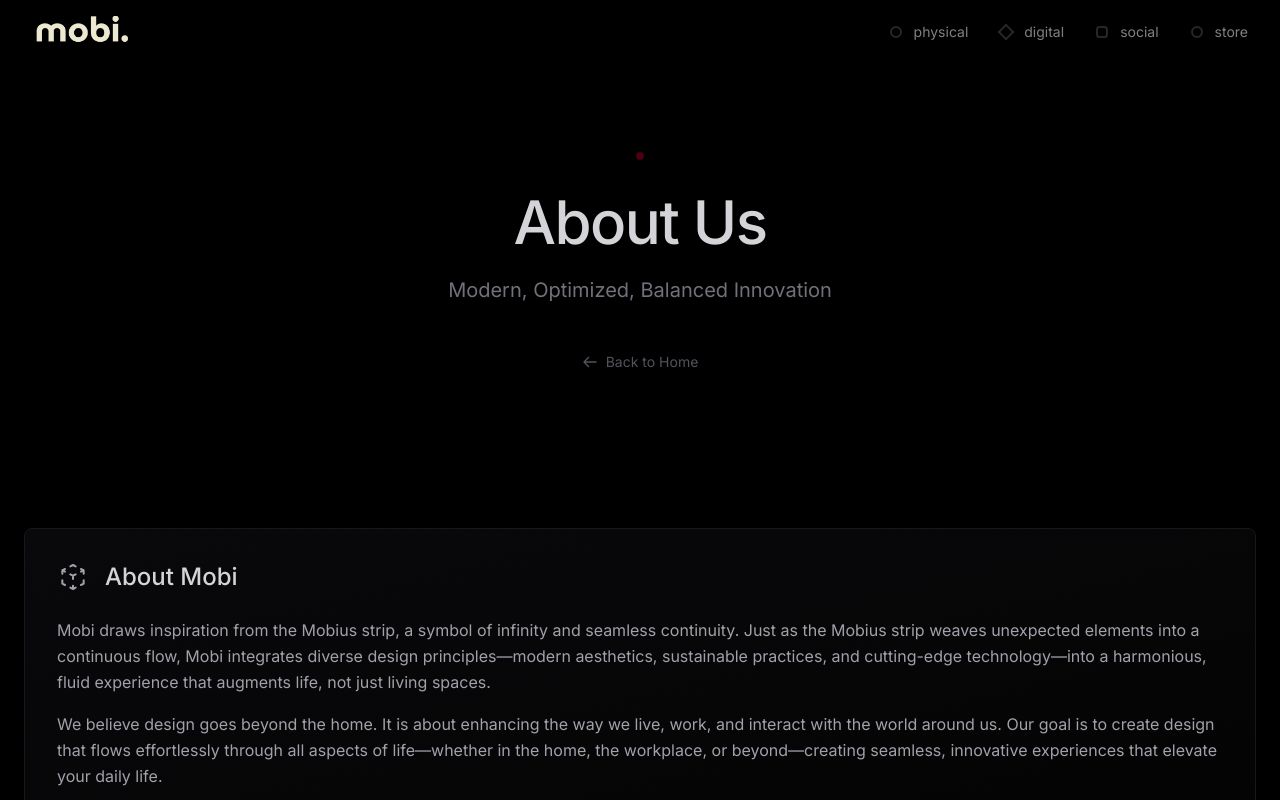
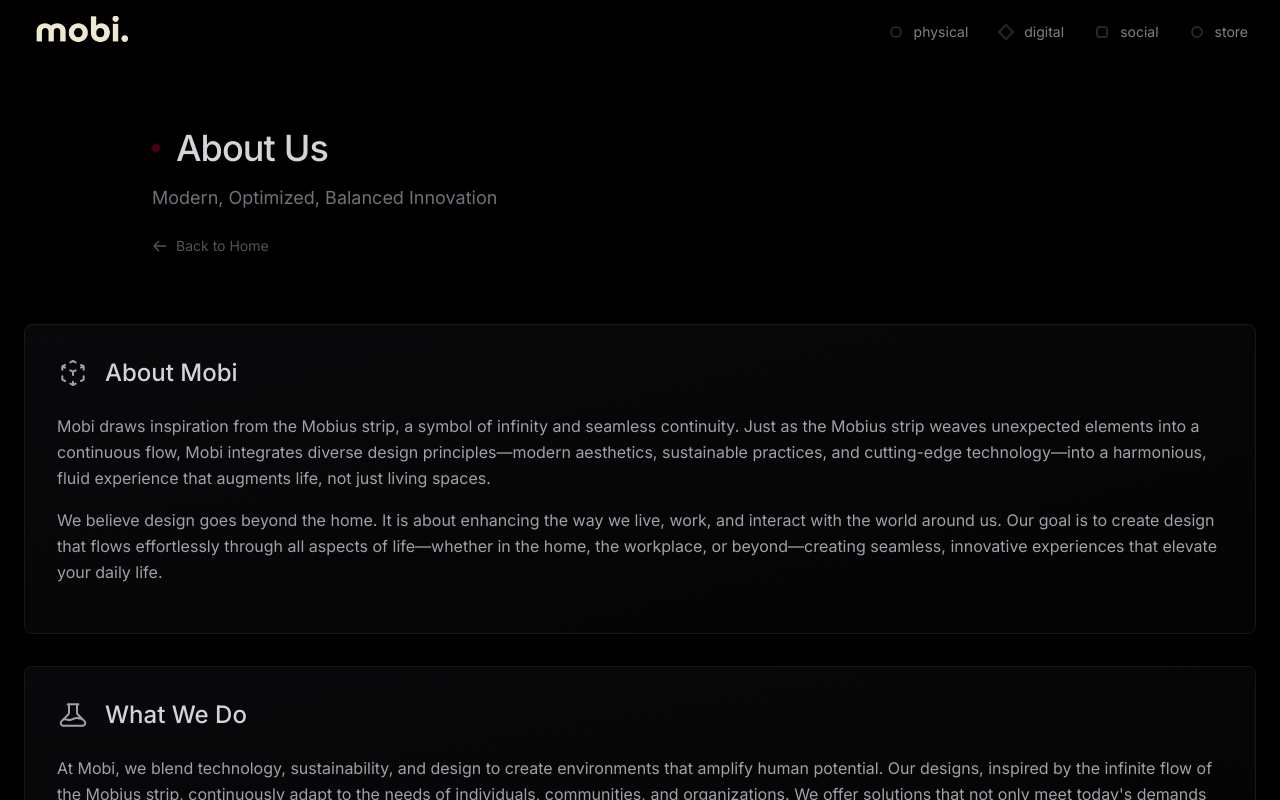
Before and after one commit to stilwellc/Mobi, a Next.js app: page /about in a window 1280 px wide. Shown: the top 800 px of the page. Built offline with nearby package versions, Linux system fonts and the light colour scheme; a web font is replaced by a local one.

Commit message:
Optimize Screech and About page layouts: reduce whitespace and improve consistency

```diff
--- a/app/about/page.tsx
+++ b/app/about/page.tsx
@@ -107,7 +107,8 @@ export default function AboutPage() {
 
   return (
     <div className="min-h-screen bg-black">
-      {/* Geometric Background */}
+      {/* Hero Section */}
+      <div className="relative">
         <div className="absolute inset-0">
           <div className="absolute inset-0" style={{
             backgroundImage: `radial-gradient(circle at 1px 1px, rgba(128,0,32,0.015) 1px, transparent 0)`,
@@ -115,18 +116,22 @@ export default function AboutPage() {
           }} />
         </div>
 
-      {/* Hero Section */}
-      <section className="relative min-h-[400px] flex items-center justify-center px-4 sm:px-6">
-        <div className="max-w-5xl mx-auto text-center">
-          <div className="mb-8">
-            <div className="w-2 h-2 bg-[#4a0011] rounded-full mx-auto" />
-          </div>
-          <h1 className="text-4xl sm:text-5xl md:text-6xl font-medium tracking-tight text-zinc-300 mb-6">
+        <div className="relative z-10 pt-16 pb-8">
+          <div className="max-w-5xl mx-auto px-4 sm:px-6">
+            <div className="flex items-center space-x-4 mb-4">
+              <motion.div
+                className="w-2 h-2 bg-[#4a0011] rounded-full"
+                whileHover={{ scale: [null, 1.5] }}
+                transition={{ type: "spring", stiffness: 400, damping: 10 }}
+              />
+              <h1 className="text-3xl sm:text-4xl font-medium tracking-tight text-zinc-300">
                 About Us
               </h1>
-          <p className="text-lg sm:text-xl text-zinc-500 max-w-2xl mx-auto leading-relaxed mb-12">
+            </div>
+            <p className="text-base sm:text-lg text-zinc-500 max-w-2xl leading-relaxed">
               Modern, Optimized, Balanced Innovation
             </p>
+            <div className="mt-6">
               <Link href="/" className="inline-flex items-center text-zinc-600 hover:text-zinc-400 transition-colors">
                 <svg className="w-4 h-4 mr-2" fill="none" stroke="currentColor" viewBox="0 0 24 24">
                   <path strokeLinecap="round" strokeLinejoin="round" strokeWidth={2} d="M10 19l-7-7m0 0l7-7m-7 7h18" />
@@ -134,10 +139,12 @@ export default function AboutPage() {
                 <span className="text-sm">Back to Home</span>
               </Link>
             </div>
-      </section>
+          </div>
+        </div>
+      </div>
 
       {/* Main Content */}
-      <section className="relative z-10 py-12 sm:py-16">
+      <section className="relative z-10 py-8">
         <div className="max-w-7xl mx-auto px-4 sm:px-6">
           {/* Introduction Sections */}
           {sections.map((section, index) => (
@@ -172,7 +179,7 @@ export default function AboutPage() {
           ))}
 
           {/* Our Approach */}
-          <div className="mb-12">
+          <div className="mb-8">
             <div className="text-center mb-8">
               <h2 className="text-2xl sm:text-3xl font-medium text-zinc-300">Our Approach</h2>
             </div>
@@ -201,7 +208,7 @@ export default function AboutPage() {
           </div>
 
           {/* How We Help */}
-          <div className="mb-12">
+          <div className="mb-8">
             <div className="text-center mb-8">
               <h2 className="text-2xl sm:text-3xl font-medium text-zinc-300">How We Help</h2>
             </div>
--- a/app/digital/screech/page.tsx
+++ b/app/digital/screech/page.tsx
@@ -73,27 +73,31 @@ export default function ScreechProject() {
 
   return (
     <div className="min-h-screen bg-black">
-      {/* Geometric Background */}
+      {/* Hero Section */}
+      <div className="relative">
         <div className="absolute inset-0">
-        {/* Dot Grid */}
           <div className="absolute inset-0" style={{
             backgroundImage: `radial-gradient(circle at 1px 1px, rgba(128,0,32,0.015) 1px, transparent 0)`,
             backgroundSize: '24px 24px'
           }} />
         </div>
 
-      {/* Hero Section */}
-      <section className="relative min-h-[400px] flex items-center justify-center px-4 sm:px-6">
-        <div className="max-w-5xl mx-auto text-center">
-          <div className="mb-8">
-            <div className="w-2 h-2 bg-[#4a0011] rounded-full mx-auto" />
-          </div>
-          <h1 className="text-4xl sm:text-5xl md:text-6xl font-medium tracking-tight text-zinc-300 mb-6">
+        <div className="relative z-10 pt-16 pb-8">
+          <div className="max-w-5xl mx-auto px-4 sm:px-6">
+            <div className="flex items-center space-x-4 mb-4">
+              <motion.div
+                className="w-2 h-2 bg-[#4a0011] rounded-full"
+                whileHover={{ scale: [null, 1.5] }}
+                transition={{ type: "spring", stiffness: 400, damping: 10 }}
+              />
+              <h1 className="text-3xl sm:text-4xl font-medium tracking-tight text-zinc-300">
                 Screech
               </h1>
-          <p className="text-lg sm:text-xl text-zinc-500 max-w-2xl mx-auto leading-relaxed mb-12">
+            </div>
+            <p className="text-base sm:text-lg text-zinc-500 max-w-2xl leading-relaxed">
               Stay in the Know, Powered by AI – Your Smart Guide to Local Events!
             </p>
+            <div className="mt-6">
               <Link href="/" className="inline-flex items-center text-zinc-600 hover:text-zinc-400 transition-colors">
                 <svg className="w-4 h-4 mr-2" fill="none" stroke="currentColor" viewBox="0 0 24 24">
                   <path strokeLinecap="round" strokeLinejoin="round" strokeWidth={2} d="M10 19l-7-7m0 0l7-7m-7 7h18" />
@@ -101,10 +105,12 @@ export default function ScreechProject() {
                 <span className="text-sm">Back to Home</span>
               </Link>
             </div>
-      </section>
+          </div>
+        </div>
+      </div>
 
       {/* Streak Tracker */}
-      <section className="relative z-10 py-12 sm:py-16">
+      <section className="relative z-10 py-8">
         <div className="max-w-5xl mx-auto px-4 sm:px-6">
           <div className="relative rounded-lg overflow-hidden bg-zinc-950 border border-zinc-900 p-6 sm:p-8 group md:hover:scale-[1.01] transition-all duration-300">
             <div className="absolute inset-0 bg-gradient-to-br from-zinc-950/90 to-black/60" />
@@ -132,7 +138,7 @@ export default function ScreechProject() {
       </section>
 
       {/* News Feed */}
-      <section className="relative z-10 py-12 sm:py-16">
+      <section className="relative z-10 py-8">
         <div className="max-w-5xl mx-auto px-4 sm:px-6">
           <div className="grid gap-6">
             {newsFeed.map((item, index) => (
```
Lines whose indentation alone changed are shown as unchanged.
